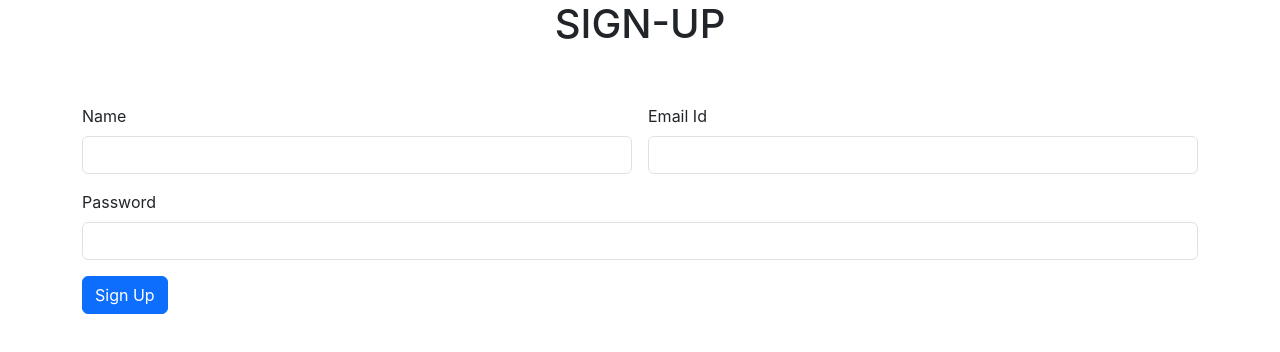
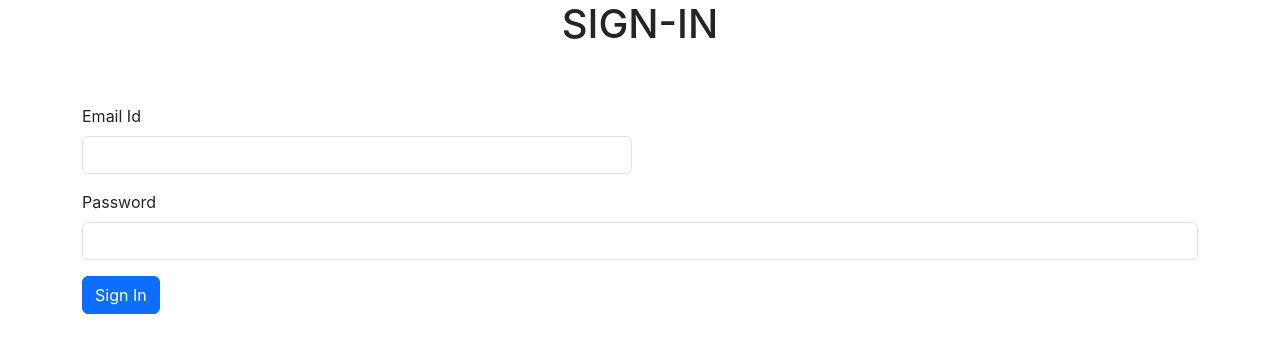
Before and after one commit to Anjalimaliakkal/blogappnewReact, a React (Create React App) app: page / in a window 1280 px wide. Shown: the top 352 px of the page. Built offline with nearby package versions, Linux system fonts and the light colour scheme.

Commit message:
signin created

```diff
--- a/src/App.js
+++ b/src/App.js
@@ -8,8 +8,8 @@ function App() {
   return (
     <BrowserRouter>
     <Routes>
-     <Route path='/' element={<SignUp/>}/>
-     <Route path='/SignIn' element={<SignIn/>}/>
+     <Route path='/' element={<SignIn/>}/>
+     <Route path='/SignIn' element={<SignUp/>}/>
     </Routes>
     </BrowserRouter>
   );
```
